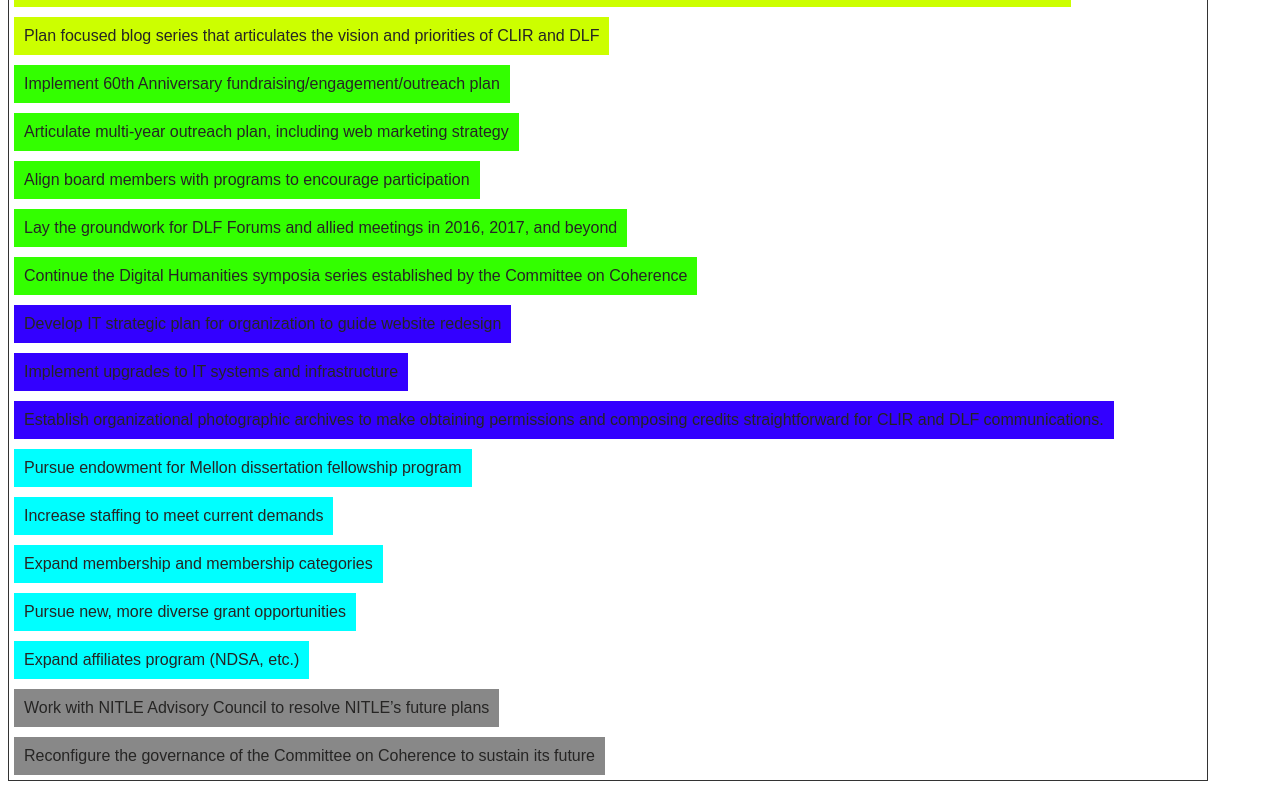
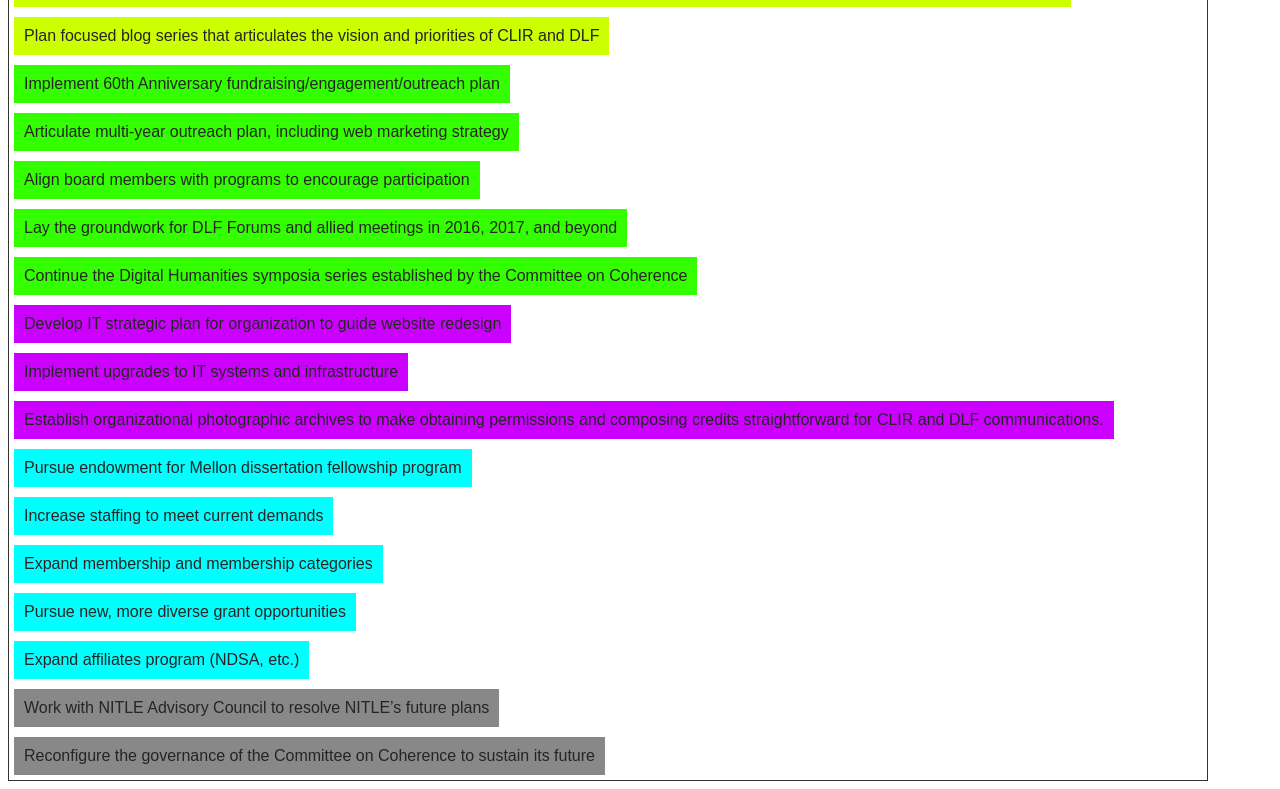
Before and after one commit to waynegraham/strategic-interests, a plain HTML site: page index.html in a window 1280 px wide. Shown: the part 869-1658 px from the top of the page. Drawn offline with nearby package versions, Linux system fonts and the light colour scheme.

Commit message:
Update streamlining color

```diff
--- a/css/main.css
+++ b/css/main.css
@@ -103,6 +103,6 @@
 /*.element-item.streamlining      { background: #0F8; background: hsl( 144, 100%, 50%); }*/
 .element-item.stabilization { background: #0FF; background: hsl( 180, 100%, 50%); }
 .element-item.transition       { background: #08F; background: hsl( 216, 100%, 50%); }
-.element-item.streamlining        { background: #00F; background: hsl( 252, 100%, 50%); }
-.element-item.halogen         { background: #F0F; background: hsl( 288, 100%, 50%); }
+.element-item.diatomic        { background: #00F; background: hsl( 252, 100%, 50%); }
+.element-item.streamlining         { background: #F0F; background: hsl( 288, 100%, 50%); }
 .element-item.noble-gas       { background: #F08; background: hsl( 324, 100%, 50%); }
```
